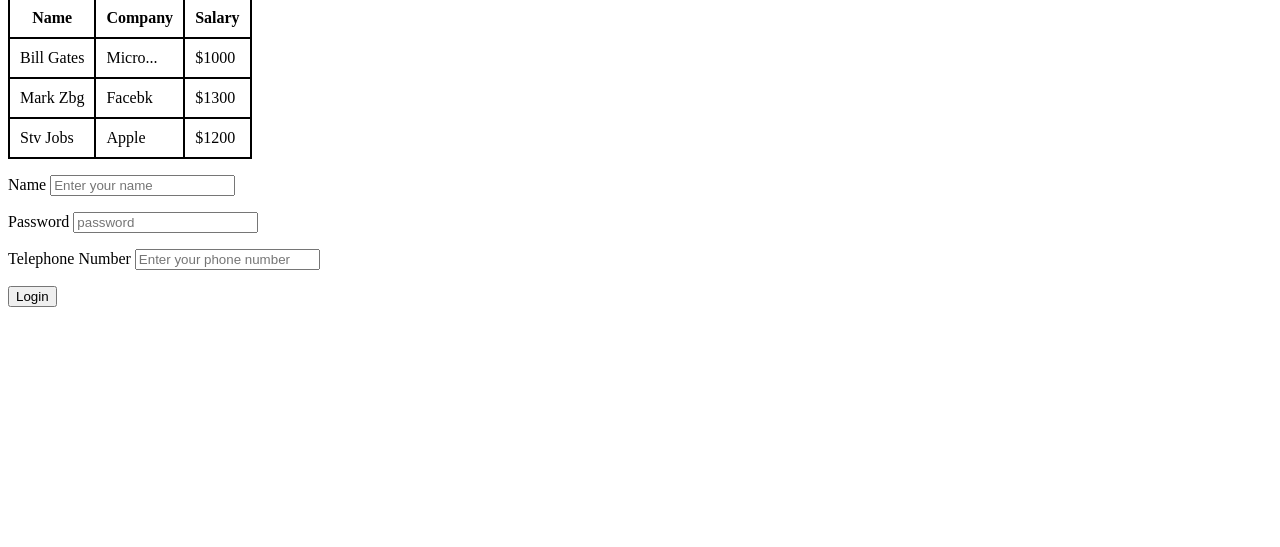
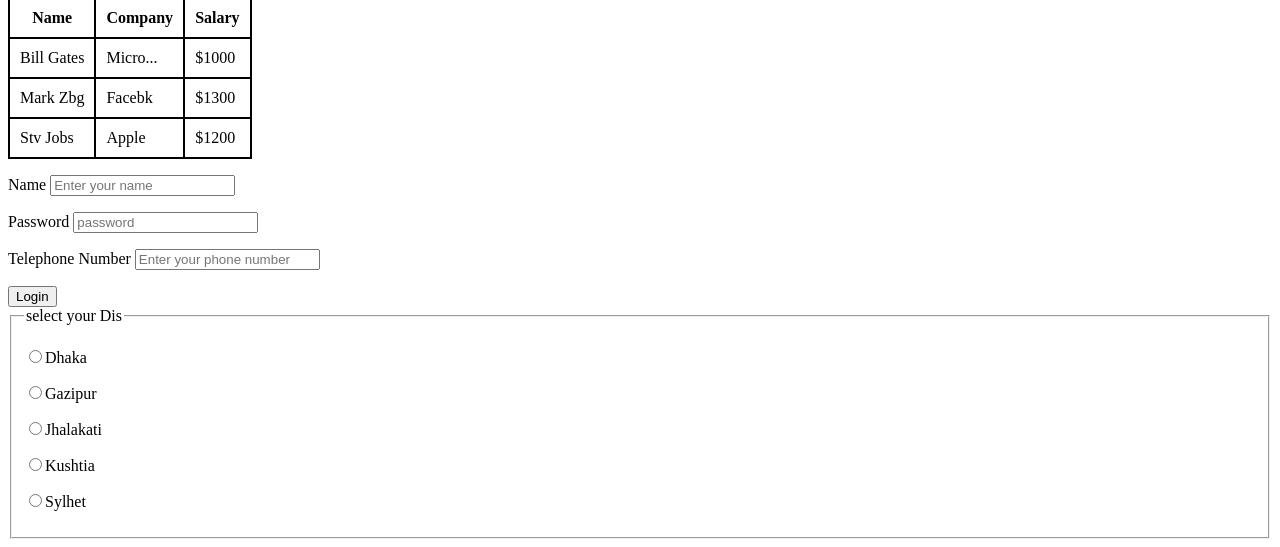
Before and after one commit to ismail2624/Htmlpractice11, a plain HTML site: page index.html in a window 1280 px wide. Shown: the part 1042-1589 px from the top of the page. Before the commit the page ends 1357 px from the top, so only its background shows below. Drawn offline with Linux system fonts and the light colour scheme.

Commit message:
fieldset add

```diff
--- a/index.html
+++ b/index.html
@@ -57,6 +57,17 @@
                 <button>Login</button>
             </form>
         </div>
+        <div>
+            <fieldset>
+                <legend>select your Dis</legend>
+                <p><label for="Dhaka"> <input type="radio" name="Dis" id="Dhaka">Dhaka</label></p>
+                <p><label for="Gazipur"> <input type="radio" name="Dis" id="Gazipur">Gazipur</label></p>
+                <p><label for="Jhalakati"> <input type="radio" name="Dis" id="Jhalakati">Jhalakati</label></p>
+                <p><label for="Kushtia"> <input type="radio" name="Dis" id="Kushtia">Kushtia</label></p>
+                <p><label for="Sylhet"> <input type="radio" name="Dis" id="Sylhet">Sylhet</label></p>
+
+            </fieldset>
+        </div>
     </section>
 </body>
 </html>
```
